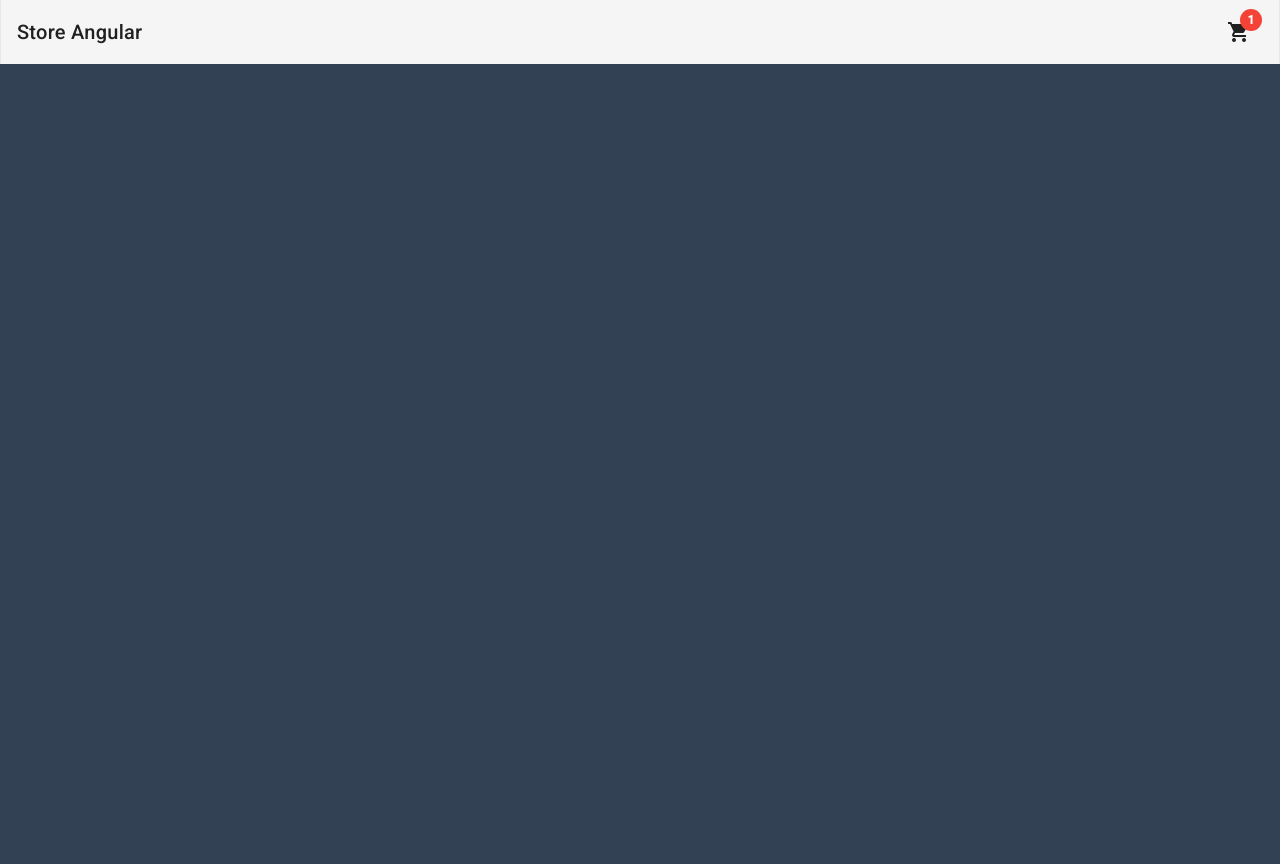
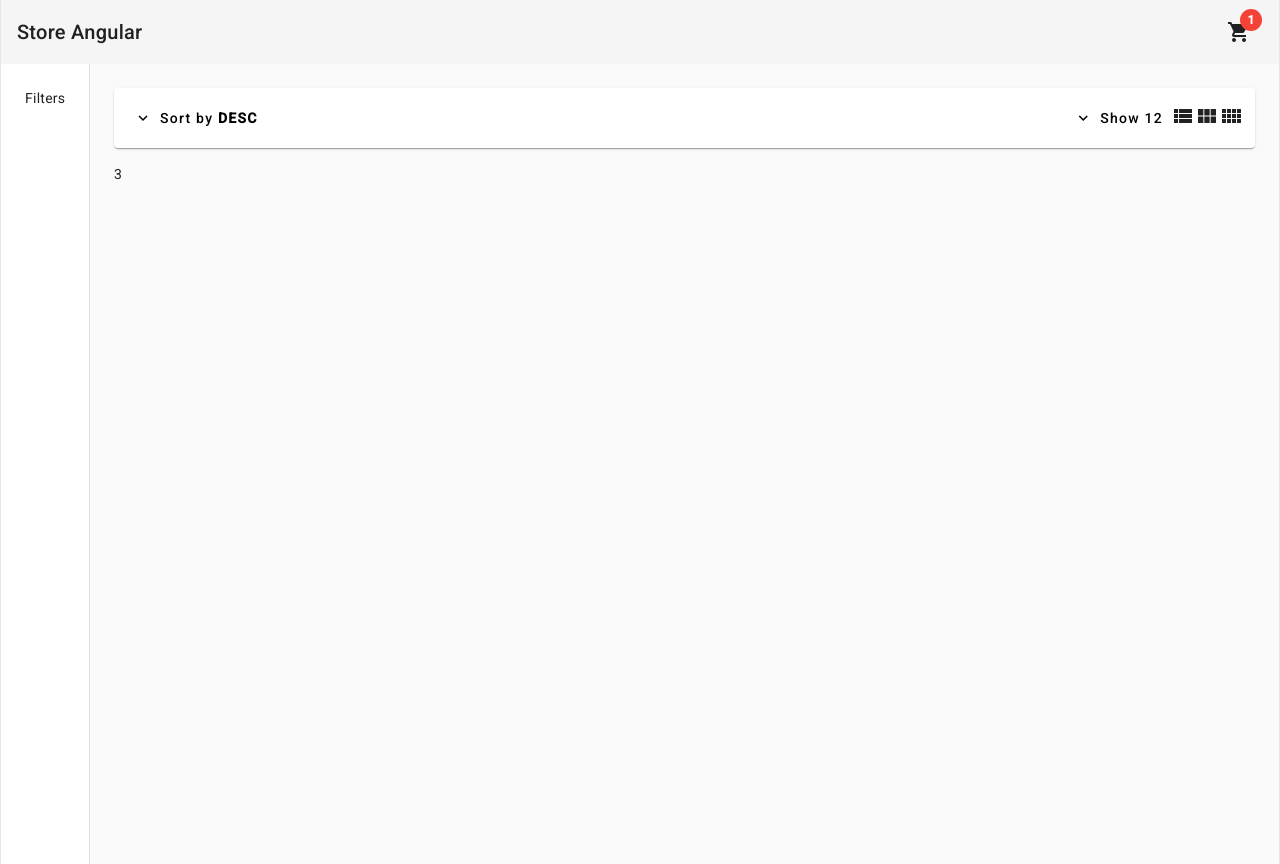
Before and after one commit to soft-sec-dev/angular-store, an Angular app: page /home in a window 1280 px wide. Before the commit the page ends 800 px from the top, so only its background shows below. Built offline with nearby package versions, Linux system fonts and the light colour scheme.

Commit message:
feat: finish home page

```diff
--- a/src/app/app-routing.module.ts
+++ b/src/app/app-routing.module.ts
@@ -4,7 +4,8 @@ import { RouterModule, Routes } from '@angular/router';
 import { HomeComponent } from './pages/home/home.component';
 
 const routes: Routes = [
-  { path: 'home', component: HomeComponent }
+  { path: 'home', component: HomeComponent },
+  { path: '', redirectTo: 'home', pathMatch: 'full' }
 ]
 
 @NgModule({
--- a/src/app/app.component.html
+++ b/src/app/app.component.html
@@ -1 +1,2 @@
 <app-header></app-header>
+<router-outlet></router-outlet>
--- a/src/app/app.module.ts
+++ b/src/app/app.module.ts
@@ -20,6 +20,8 @@ import { MatBadgeModule } from '@angular/material/badge';
 import { MatSnackBarModule } from '@angular/material/snack-bar';
 import { HomeComponent } from './pages/home/home.component';
 import { AppRoutingModule } from './app-routing.module';
+import { ProductHeaderComponent } from './pages/home/components/product-header/product-header.component';
+import { FiltersComponent } from './pages/home/components/filters/filters.component';
 
 
 @NgModule({
@@ -27,6 +29,8 @@ import { AppRoutingModule } from './app-routing.module';
     AppComponent,
     HeaderComponent,
     HomeComponent,
+    ProductHeaderComponent,
+    FiltersComponent,
   ],
   imports: [
     BrowserModule,
--- a/src/app/pages/home/home.component.ts
+++ b/src/app/pages/home/home.component.ts
@@ -2,14 +2,15 @@ import { Component } from '@angular/core';
 
 @Component({
   selector: 'app-home',
-  template: `
-    <p>
-      home works!
-    </p>
-  `,
+  templateUrl: 'home.component.html',
   styles: [
   ]
 })
 export class HomeComponent {
+  public colums: number = 3
 
+
+  info(event: number) {
+    this.colums = event
+  }
 }
```
